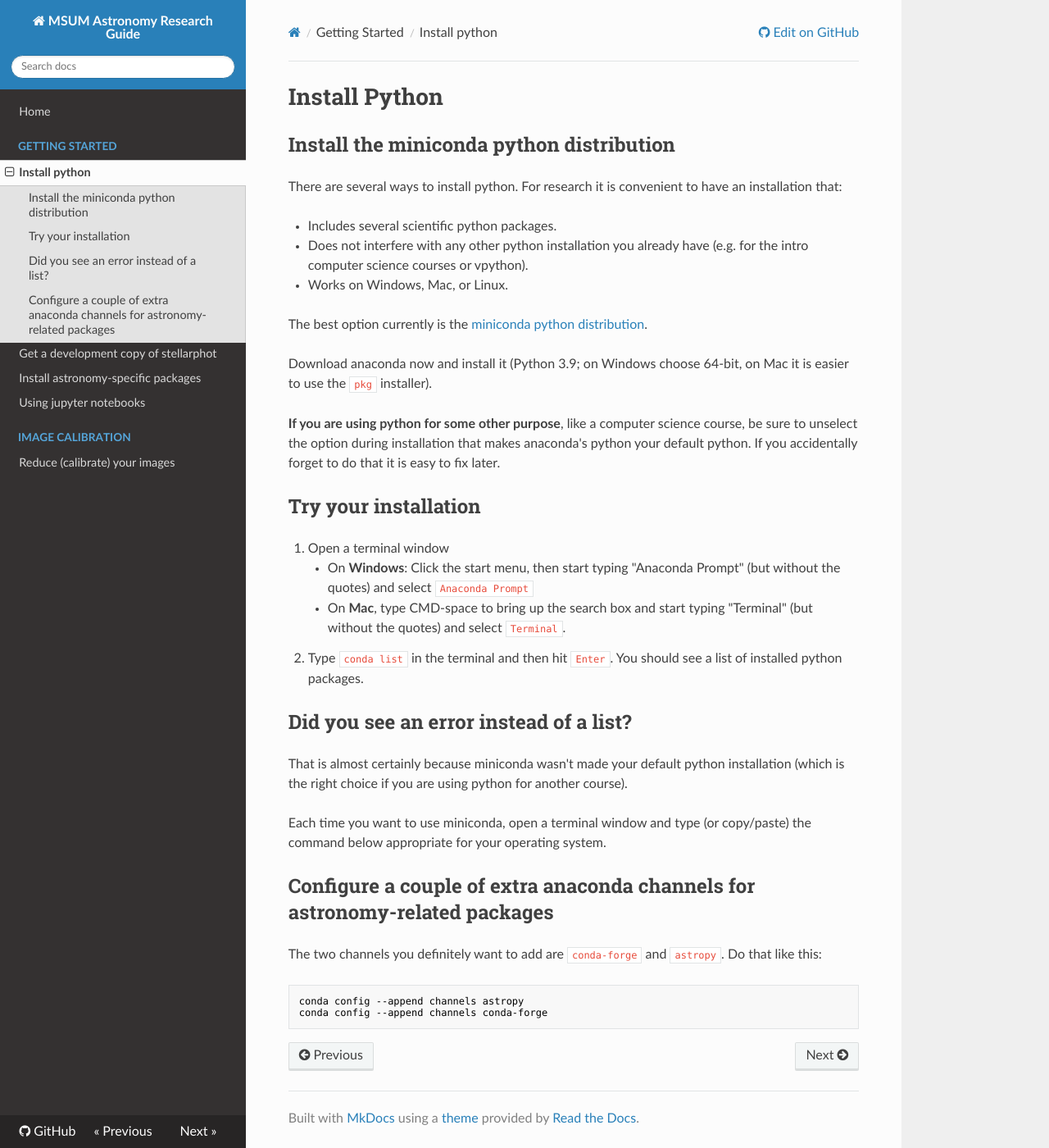
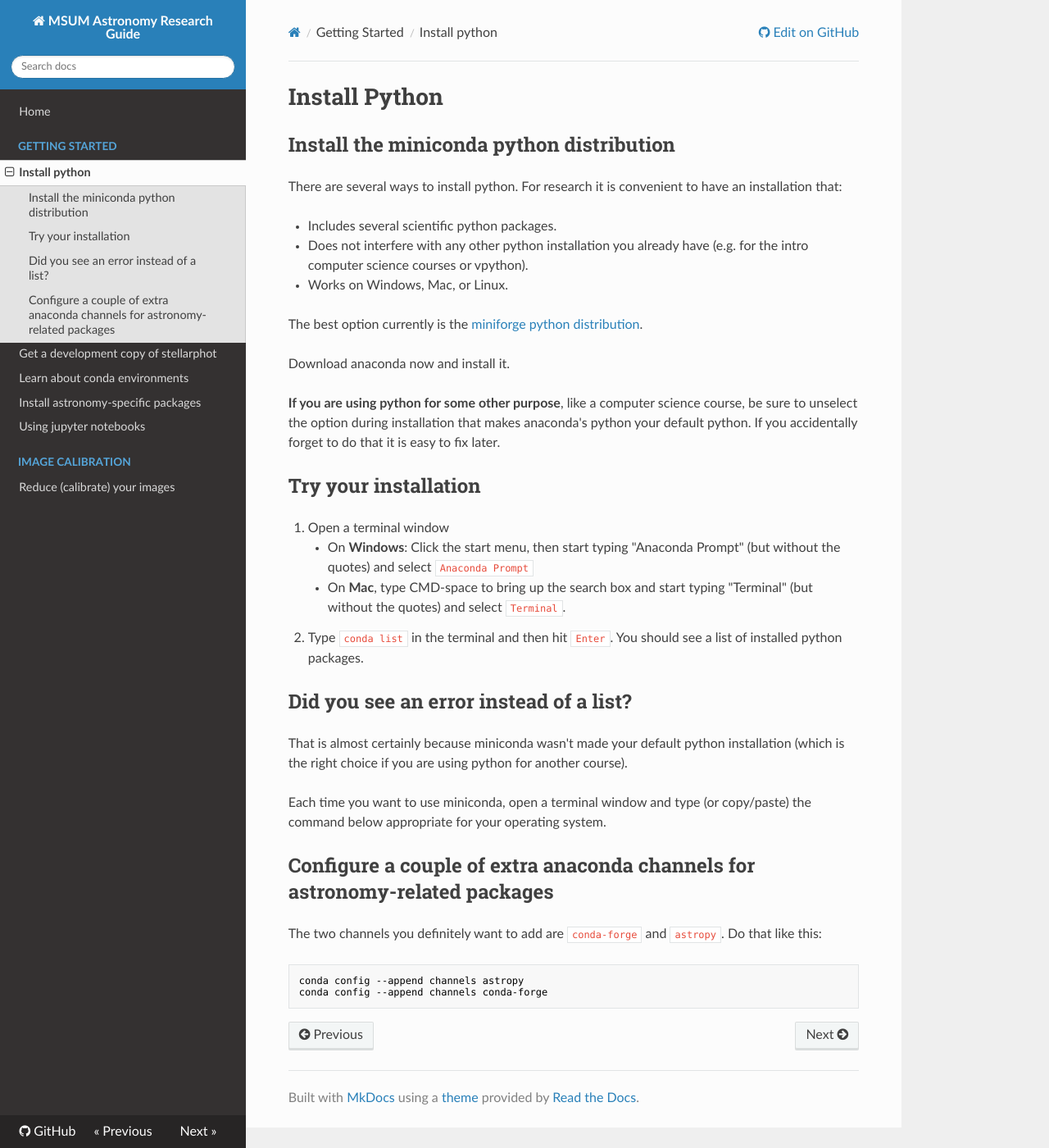
Before and after one commit to mwcraig/astro_research_setup, an MkDocs documentation site: the page built from docs/getting-started/install_python.md, in a window 1280 px wide and 1400 px high. Shown: the whole window at 82% size. Built offline with MkDocs 1.6.1, drawn with Linux system fonts in a browser that asks for light colours; nearby versions of some CDN libraries.

Commit message:
Add another environment description

```diff
--- a/docs/getting-started/install_python.md
+++ b/docs/getting-started/install_python.md
@@ -8,9 +8,9 @@ There are several ways to install python. For research it is convenient to have
 + Does not interfere with any other python installation you already have (e.g. for the intro computer science courses or vpython).
 + Works on Windows, Mac, or Linux.
 
-The best option currently is the [miniconda python distribution](https://docs.conda.io/en/latest/miniconda.html).
+The best option currently is the [miniforge python distribution](https://github.com/conda-forge/miniforge).
 
-Download anaconda now and install it (Python 3.9; on Windows choose 64-bit, on Mac it is easier to use the `pkg` installer).
+Download anaconda now and install it.
 
 **If you are using python for some other purpose**, like a computer science course, be sure to unselect the option during installation that makes anaconda's python your default python. If you accidentally forget to do that it is easy to fix later.
 
--- a/mkdocs.yml
+++ b/mkdocs.yml
@@ -7,6 +7,7 @@ nav:
   - 'Getting Started':
     - 'Install python': 'getting-started/install_python.md'
     - 'Get a development copy of stellarphot': 'getting-started/stellarphot-development-install.md'
+    - 'Learn about conda environments': 'getting-started/environments-new.md'
     - 'Install astronomy-specific packages': 'getting-started/install-astro-stuff.md'
     - 'Using jupyter notebooks': 'getting-started/run-notebooks.md'
   - 'Image Calibration':
```
Also changed, not shown: docs/getting-started/environments-new.md (added, +25 -0 lines), docs/getting-started/install-astro-stuff.md (+1 -1 lines).
